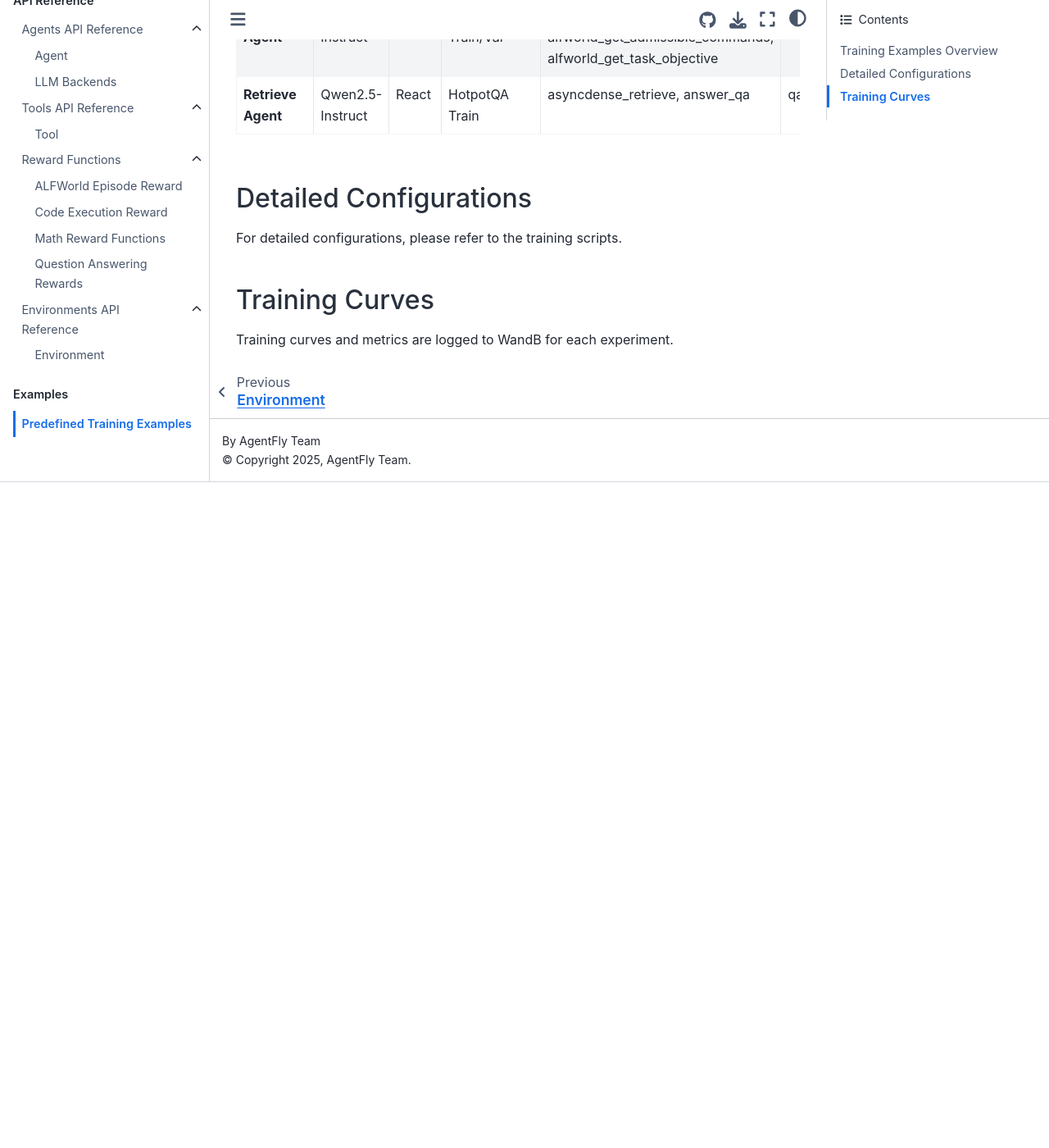
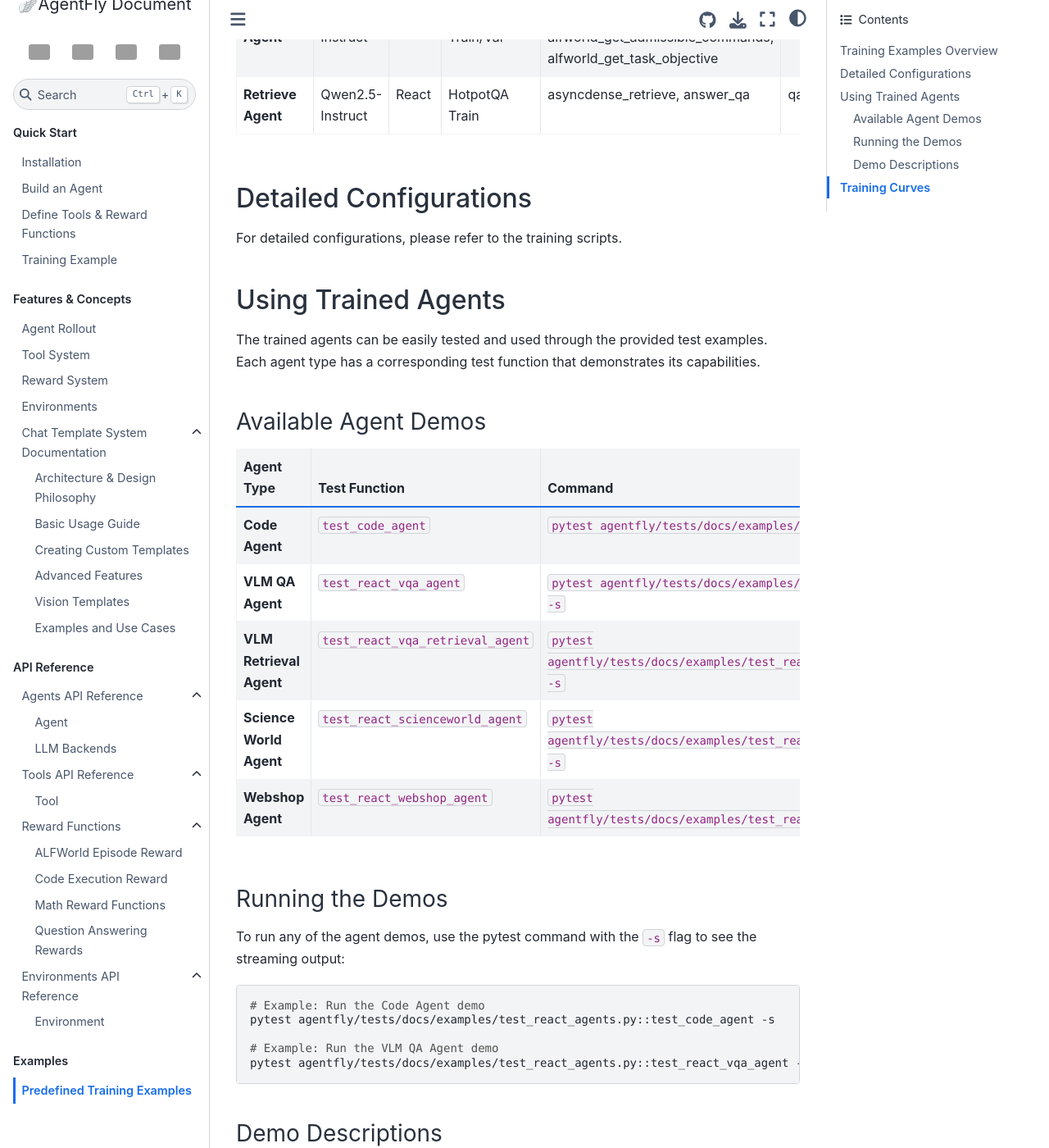
Before and after one commit to Agent-One-Lab/AgentFly, a Sphinx documentation site: the page built from docs/examples/predefined_training_examples.md, in a window 1280 px wide and 1400 px high, scrolled down 910 px. Shown: the whole window at 82% size. Built offline with Sphinx 7.4.7 and the Sphinx Book theme 1.1.4, drawn with Linux system fonts in a browser that asks for light colours; before the commit the page ends 1498 px from its top, so only the background shows below that; some of the changed text lies outside the part shown; grey boxes are pictures that could not be loaded.

Commit message:
Update trained agents and docs

````diff
--- a/docs/examples/predefined_training_examples.md
+++ b/docs/examples/predefined_training_examples.md
@@ -18,6 +18,64 @@ This document provides a comprehensive overview of all the predefined training e
 ## Detailed Configurations
 For detailed configurations, please refer to the training scripts.
 
+## Using Trained Agents
+
+The trained agents can be easily tested and used through the provided test examples. Each agent type has a corresponding test function that demonstrates its capabilities.
+
+### Available Agent Demos
+
+| Agent Type | Test Function | Command |
+|------------|---------------|---------|
+| **Code Agent** | `test_code_agent` | `pytest agentfly/tests/docs/examples/test_react_agents.py::test_code_agent -s` |
+| **VLM QA Agent** | `test_react_vqa_agent` | `pytest agentfly/tests/docs/examples/test_react_agents.py::test_react_vqa_agent -s` |
+| **VLM Retrieval Agent** | `test_react_vqa_retrieval_agent` | `pytest agentfly/tests/docs/examples/test_react_agents.py::test_react_vqa_retrieval_agent -s` |
+| **Science World Agent** | `test_react_scienceworld_agent` | `pytest agentfly/tests/docs/examples/test_react_agents.py::test_react_scienceworld_agent -s` |
+| **Webshop Agent** | `test_react_webshop_agent` | `pytest agentfly/tests/docs/examples/test_react_agents.py::test_react_webshop_agent -s` |
+
+### Running the Demos
+
+To run any of the agent demos, use the pytest command with the `-s` flag to see the streaming output:
+
+```bash
+# Example: Run the Code Agent demo
+pytest agentfly/tests/docs/examples/test_react_agents.py::test_code_agent -s
+
+# Example: Run the VLM QA Agent demo
+pytest agentfly/tests/docs/examples/test_react_agents.py::test_react_vqa_agent -s
+```
+
+### Demo Descriptions
+
+- **Code Agent**: Solves mathematical problems using code interpretation
+- **VLM QA Agent**: Answers questions about images using vision-language understanding
+- **VLM Retrieval Agent**: Retrieves relevant information and answers questions about images
+- **Science World Agent**: Performs scientific reasoning tasks in a virtual environment
+- **Webshop Agent**: Navigates and shops in an e-commerce environment
+
+Each demo will show the agent's reasoning process, tool usage, and final results in real-time.
+
 ## Training Curves
 
 Training curves and metrics are logged to WandB for each experiment.
+
+<a href="https://wandb.ai/AgentRL/Open" target="_blank"
+   style="
+     display: inline-flex;
+     align-items: center;
+     padding: 8px 14px;
+     border-radius: 6px;
+     background-color: #f6f8fa;
+     text-decoration: none;
+     font-family: Arial, sans-serif;
+     font-size: 14px;
+     font-weight: 500;
+     color: #333;
+     box-shadow: 0 2px 4px rgba(0,0,0,0.1);
+     transition: background 0.2s, transform 0.2s;
+   "
+   onmouseover="this.style.background='#e9ecef'; this.style.transform='translateY(-1px)';"
+   onmouseout="this.style.background='#f6f8fa'; this.style.transform='none';">
+  <img src="https://wandb.ai/logo.svg" alt="WandB Logo"
+       style="height: 20px; margin-right: 8px;" />
+  View Training Curves on WandB
+</a>
````
Also changed, not shown: other parts of docs/examples/predefined_training_examples.md (+1 -1 lines), 3 other files.
